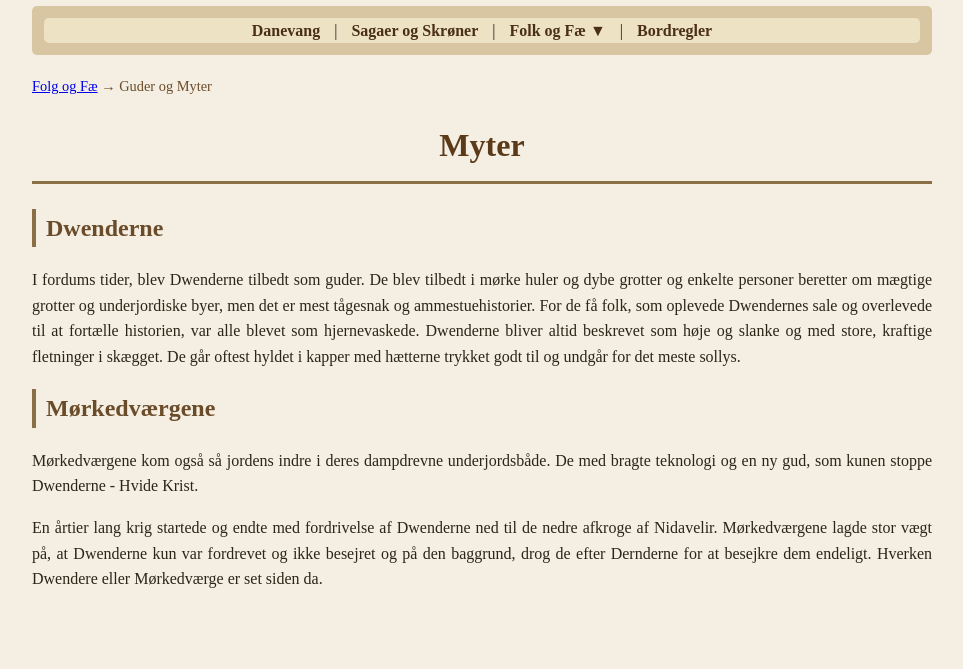
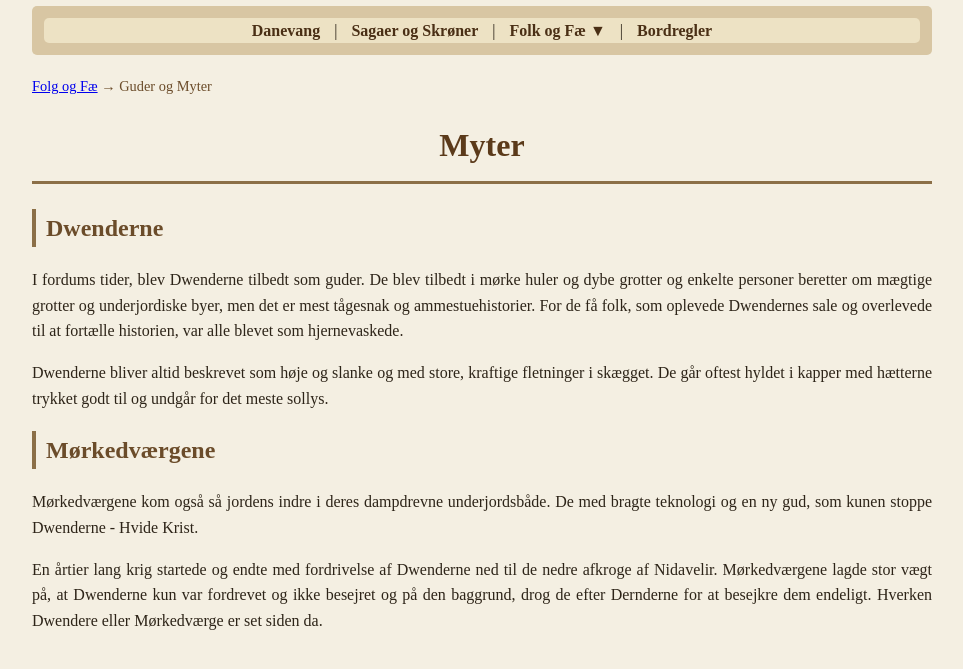
Before and after one commit to Stoffer75/den2side.dk, a Jekyll site: the page built from karakterer/guder.html, in a window 1280 px wide. Shown: the part 272-941 px from the top of the page, without its empty margins (158-1121 px from the left). Built offline with Jekyll 4.4.1, drawn with Linux system fonts in a browser that asks for light colours; before the commit the page ends 900 px from its top, so only the background shows below that.

Commit message:
Update guder.html

```diff
--- a/karakterer/guder.html
+++ b/karakterer/guder.html
@@ -13,7 +13,9 @@ title: Danevang
     De blev tilbedt i mørke huler og dybe grotter og enkelte personer beretter om mægtige grotter og underjordiske byer, men det er mest tågesnak og ammestuehistorier.
     For de få folk, som oplevede Dwendernes sale og overlevede til at fortælle historien, var alle blevet som hjernevaskede.
 
-    Dwenderne bliver altid beskrevet som høje og slanke og med store, kraftige fletninger i skægget. De går oftest hyldet i kapper med hætterne trykket godt til og undgår for det meste sollys.</p>
+    <p></p>
+
+    <p>Dwenderne bliver altid beskrevet som høje og slanke og med store, kraftige fletninger i skægget. De går oftest hyldet i kapper med hætterne trykket godt til og undgår for det meste sollys.</p>
 
   <h2>Mørkedværgene</h2>
     <p>Mørkedværgene kom også så jordens indre i deres dampdrevne underjordsbåde.
```
